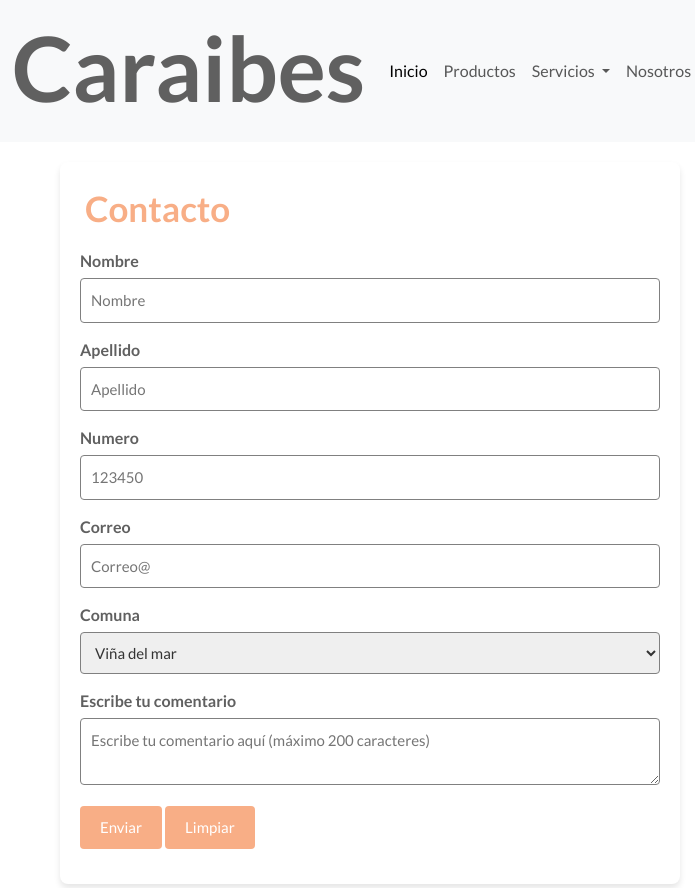
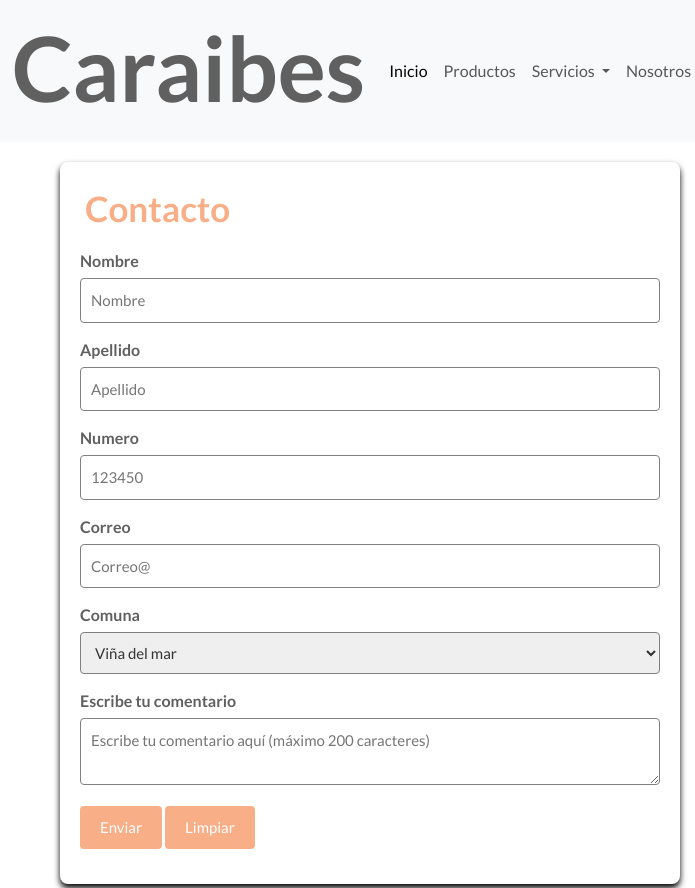
Before and after one commit to fsivira/Caraibes, a website: page pages/contacto.html in a window 1280 px wide. Shown: the top 888 px of the page, 0-695 px from the left. Drawn offline with nearby package versions, Linux system fonts and the light colour scheme; files that its build step writes are made by us from their sources.

Commit message:
Actualizado el archivo _funcionalidades.scss

```diff
--- a/scss/base/_funcionalidades.scss
+++ b/scss/base/_funcionalidades.scss
@@ -7,4 +7,4 @@ $color-5: gray;
 $color-6: #39A291;
 $color-7: aqua;
 $color-8: #F8AE86;
-$color-9: rgba(0, 0, 0, 0.1)
+$color-9: black;
```
